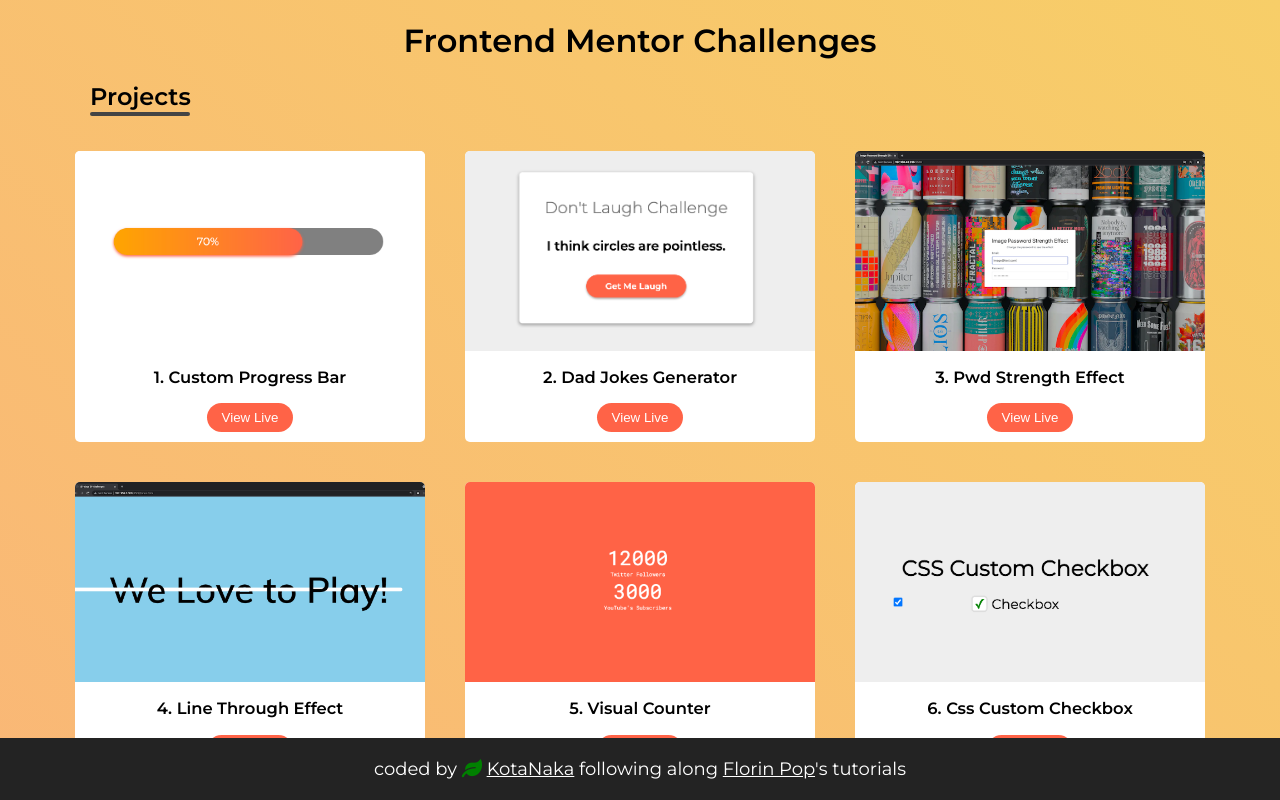
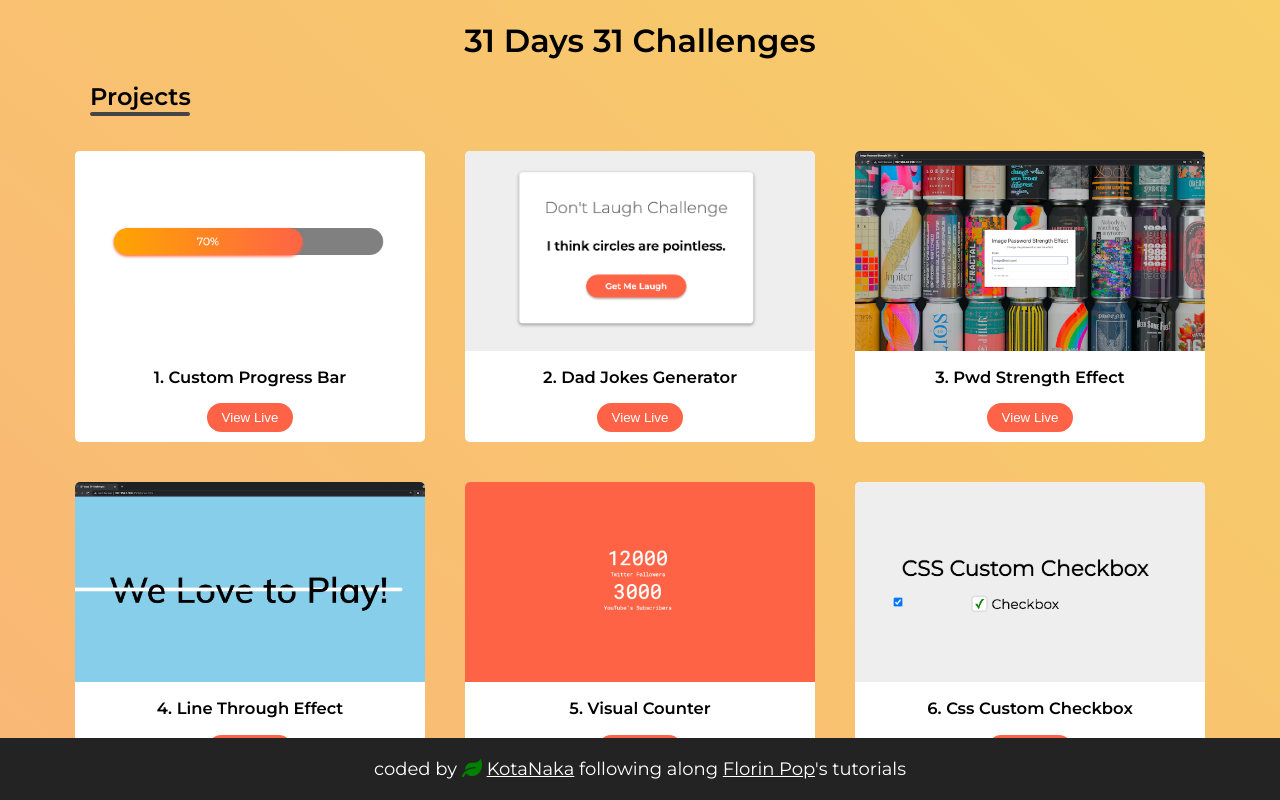
Before and after one commit to Cotamor/31-Days-31-Challenges, a plain HTML site: page index.html in a window 1280 px wide. Shown: the top 800 px of the page. Drawn offline with Linux system fonts and the light colour scheme.

Commit message:
Edit index.html

```diff
--- a/index.html
+++ b/index.html
@@ -15,7 +15,7 @@
 <body>
   <div class="container">
 
-    <h1>Frontend Mentor Challenges</h1>
+    <h1>31 Days 31 Challenges</h1>
     <h2>Projects</h2>
     <ul id='list'></ul>
   </div>
```
